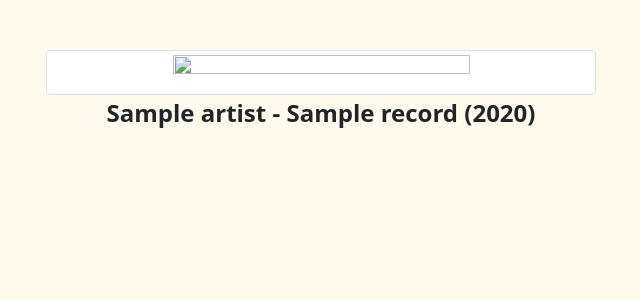
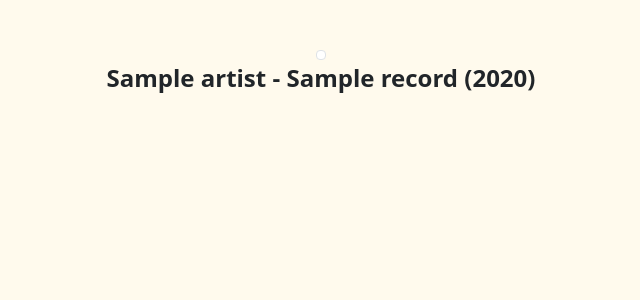
Before and after one commit to dsmaugy/personal-site, a Flask app: template app/templates/vinyl_collection.html.j2 in a window 1280 px wide. Shown: the top 300 px of the page, without its empty margins (319-959 px from the left). Run offline with Flask 2, Linux system fonts and the light colour scheme; the template is opened without the code that fills it: most values are stand-ins (such as "Sample title", 1, 10 or a date in 2020).

Commit message:
change vinyl preview image to 'thumb'

```diff
--- a/app/discogs.py
+++ b/app/discogs.py
@@ -22,7 +22,7 @@
     def _clean_release_dict(release_dict):
         return {'title': release_dict['basic_information']['title'],
                 'year': release_dict['basic_information']['year'],
-                'preview_image': release_dict['basic_information']['cover_image'], # 'thumb' or 'cover_image'
+                'preview_image': release_dict['basic_information']['thumb'], # 'thumb' or 'cover_image'
                 'artist': release_dict['basic_information']['artists'][0]['name']
         }
 
--- a/app/static/css/vinyl.css
+++ b/app/static/css/vinyl.css
@@ -13,10 +13,6 @@
     margin: 50px auto;
 }
 
-.vinyl-preview {
-    height: 55%;
-}
-
 p {
     font-weight: bold;
     font-size: 1.5em;
--- a/app/templates/vinyl_collection.html.j2
+++ b/app/templates/vinyl_collection.html.j2
@@ -33,7 +33,7 @@
             <div class="row">
                 {% for record in c_row %}
                     <div class="col record-col">
-                        <img class="img-thumbnail vinyl-preview" src="{{ record.preview_image }}">
+                        <img class="img-thumbnail img-fluid" src="{{ record.preview_image }}">
                         <p>{{ record.artist }} - {{ record.title }} ({{ record.year }})</p>
                     </div>
                 {% endfor %}
```
